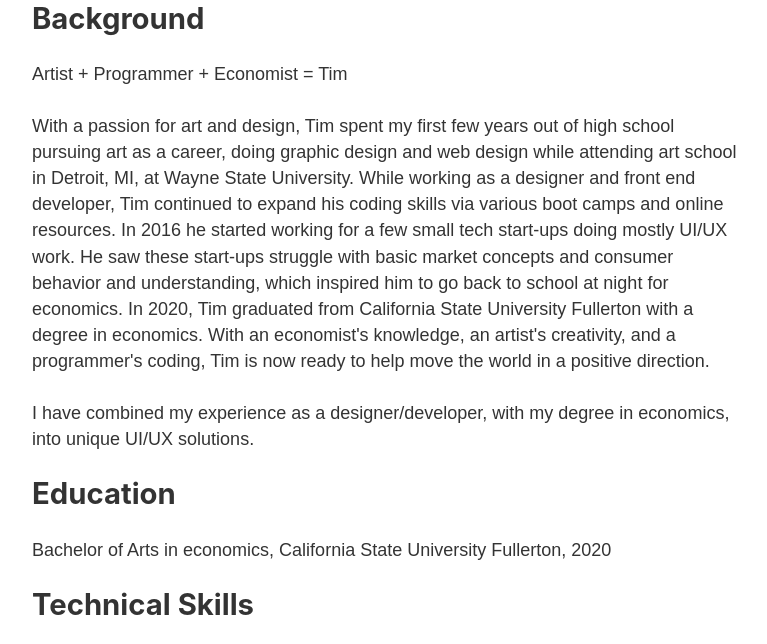
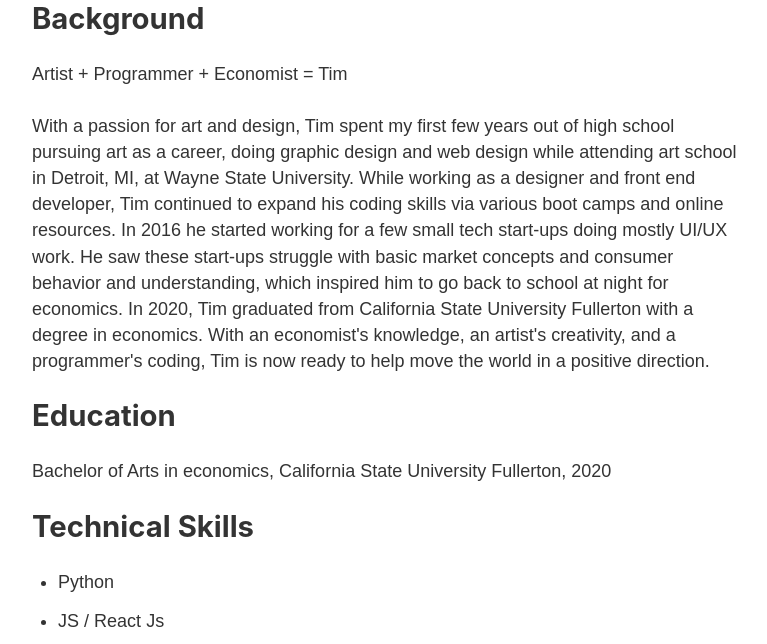
Before and after one commit to TimdinanCSUF/portfolio, a Gatsby site: page /about in a window 1280 px wide. Shown: the part 374-1018 px from the top of the page, without its empty margins (251-1018 px from the left). Built offline with nearby package versions, Linux system fonts and the light colour scheme; Gatsby itself is replaced by a stand-in of ours.

Commit message:
Update about.js

```diff
--- a/src/pages/about.js
+++ b/src/pages/about.js
@@ -12,7 +12,6 @@ const AboutPage = () => {
       <p>With a passion for art and design, Tim spent my first few years out of high school pursuing art as a career, doing graphic design and web design while attending art school in Detroit, MI, at Wayne State University.
 While working as a designer and front end developer, Tim continued to expand his coding skills via various boot camps and online resources.   In 2016 he started working for a few small tech start-ups doing mostly UI/UX work.  He saw these start-ups struggle with basic market concepts and consumer behavior and understanding, which inspired him to go back to school at night for economics.   In 2020, Tim graduated from California State University Fullerton with a degree in economics.
 With an economist's knowledge, an artist's creativity, and a programmer's coding, Tim is now ready to help move the world in a positive direction. </p>
-      <p>I have combined my experience as a designer/developer, with my degree in economics, into unique UI/UX solutions.</p>
       <h2>Education</h2>
       <p>Bachelor of Arts in economics, California State University Fullerton, 2020</p>
       <h2>Technical Skills</h2>
```
